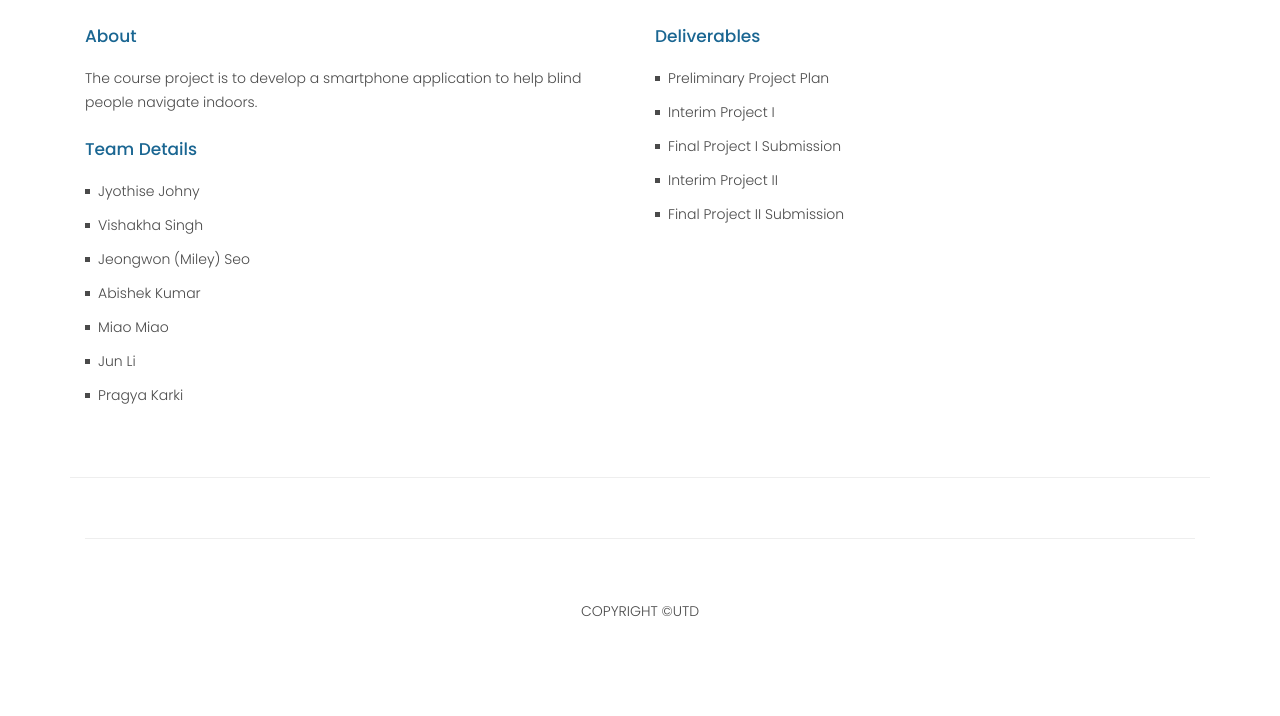
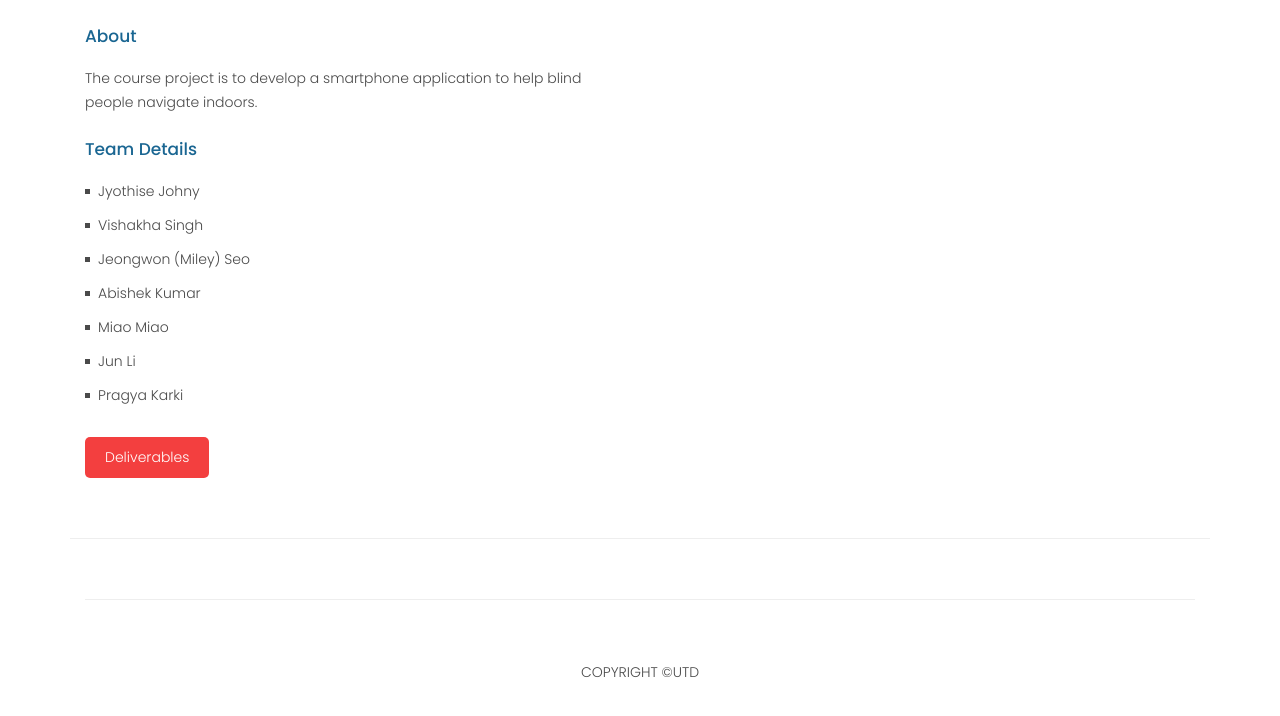
Before and after one commit to kumarabd/SE6361-project, a plain HTML site: page index.html in a window 1280 px wide. Shown: the part 134-850 px from the top of the page. Before the commit the page ends 817 px from the top, so only its background shows below. Drawn offline with Linux system fonts and the light colour scheme.

Commit message:
changes for deliverables
Signed-off-by: kumarabd <abishekkumar92@gmail.com>

```diff
--- a/index.html
+++ b/index.html
@@ -100,18 +100,7 @@
                             <li><a href="#">Pragya Karki</a></li>
                         </ul>
                     </div>
-                </div>
-                <div class="col-md-6">
-                    <div class="left-content">
-                        <h4>Deliverables</h4>
-                        <ul class="featured-list">
-                            <li><a href="#">Preliminary Project Plan</a></li>
-                            <li><a href="#">Interim Project I</a></li>
-                            <li><a href="#">Final Project I Submission</a></li>
-                            <li><a href="#">Interim Project II</a></li>
-                            <li><a href="#">Final Project II Submission</a></li>
-                        </ul>
-                    </div>
+                    <a href="./assets/deliverables.pdf" class="filled-button">Deliverables</a>
                 </div>
                 <!-- <div class="col-md-6">
             <div class="right-image">
```
Also changed, not shown: 1 other file.
